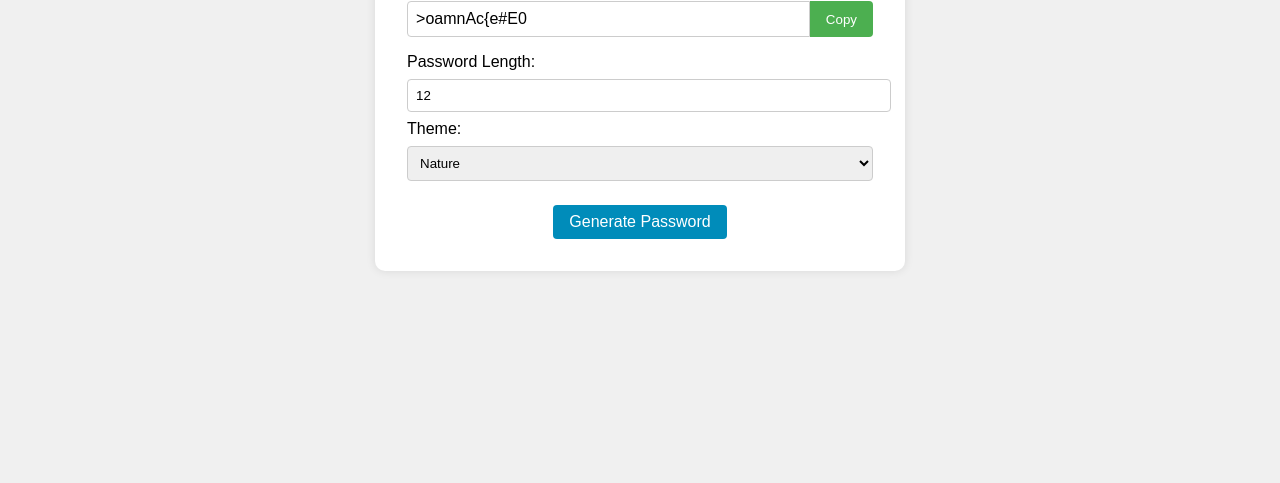
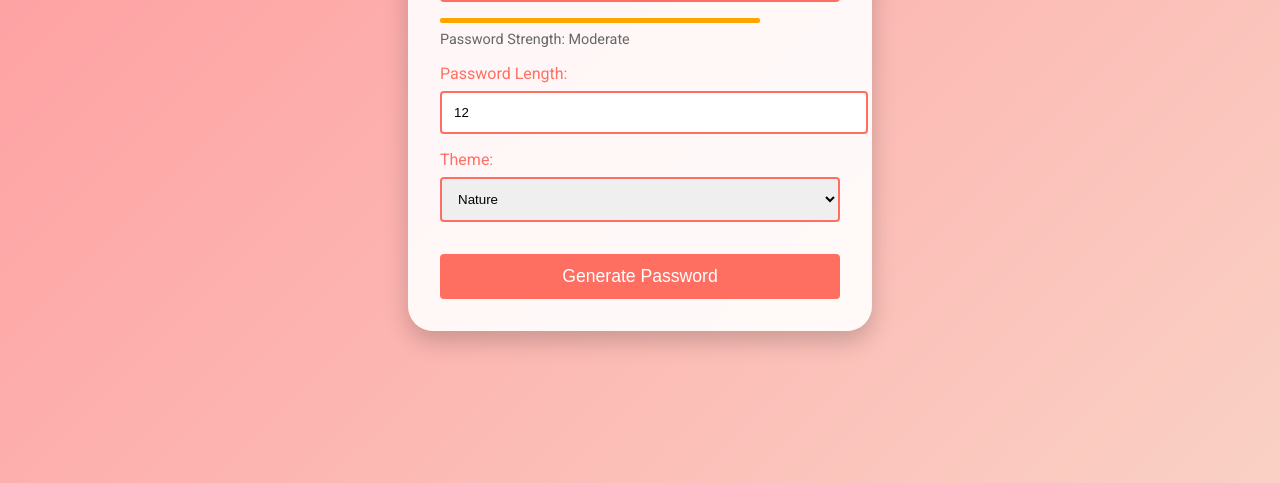
Before and after one commit to AyushMali-17/PasswordGenerator, a plain HTML site: page index.html in a window 1280 px wide. Shown: the part 317-800 px from the top of the page. Drawn offline with Linux system fonts and the light colour scheme.

Commit message:
completed with the password generator

```diff
--- a/index.html
+++ b/index.html
@@ -5,13 +5,19 @@
     <meta name="viewport" content="width=device-width, initial-scale=1.0">
     <title>Aesthetic Password Generator</title>
     <link rel="stylesheet" href="styles.css">
+    <link href="https://fonts.googleapis.com/css2?family=Roboto:wght@300;400;700&display=swap" rel="stylesheet">
+    <link href="https://fonts.googleapis.com/css2?family=Lobster&display=swap" rel="stylesheet">
 </head>
 <body>
     <div class="container">
-        <h1>Aesthetic Password Generator</h1>
+        <h1> Password Generator</h1>
         <div class="password-display">
             <input type="text" id="passwordOutput" readonly>
             <button id="copyButton">Copy</button>
+        </div>
+        <div class="strength-meter">
+            <div class="strength-bar"></div>
+            <p id="strengthText">Password Strength: </p>
         </div>
         <div class="options">
             <label for="lengthInput">Password Length:</label>
@@ -22,6 +28,8 @@
                 <option value="nature">Nature</option>
                 <option value="cosmic">Cosmic</option>
                 <option value="art">Art</option>
+                <option value="music">Music</option>
+                <option value="technology">Technology</option>
             </select>
         </div>
         <button id="generateButton">Generate Password</button>
--- a/script.js
+++ b/script.js
@@ -3,11 +3,15 @@ const copyButton = document.getElementById('copyButton');
 const lengthInput = document.getElementById('lengthInput');
 const themeSelect = document.getElementById('themeSelect');
 const generateButton = document.getElementById('generateButton');
+const strengthBar = document.querySelector('.strength-bar');
+const strengthText = document.getElementById('strengthText');
 
 const themes = {
-    nature: ['forest', 'river', 'mountain', 'sunset', 'ocean', 'flower'],
-    cosmic: ['star', 'galaxy', 'nebula', 'comet', 'planet', 'moon'],
-    art: ['canvas', 'palette', 'brush', 'melody', 'rhythm', 'harmony']
+    nature: ['forest', 'river', 'mountain', 'sunset', 'ocean', 'flower', 'meadow', 'breeze', 'petal', 'leaf'],
+    cosmic: ['star', 'galaxy', 'nebula', 'comet', 'planet', 'moon', 'asteroid', 'supernova', 'quasar', 'void'],
+    art: ['canvas', 'palette', 'brush', 'melody', 'rhythm', 'harmony', 'sculpture', 'fresco', 'mural', 'sketch'],
+    music: ['melody', 'rhythm', 'harmony', 'symphony', 'jazz', 'rock', 'blues', 'opera', 'concerto', 'sonata'],
+    technology: ['quantum', 'cyber', 'nano', 'binary', 'pixel', 'vector', 'neural', 'crypto', 'quantum', 'hologram']
 };
 
 function generatePassword() {
@@ -18,11 +22,11 @@ function generatePassword() {
     let password = '';
     const charset = 'abcdefghijklmnopqrstuvwxyzABCDEFGHIJKLMNOPQRSTUVWXYZ0123456789!@#$%^&*()-_=+[]{}|;:,.<>?';
 
+    // Ensure at least one character from each category
     password += getRandomChar('abcdefghijklmnopqrstuvwxyz');
     password += getRandomChar('ABCDEFGHIJKLMNOPQRSTUVWXYZ');
     password += getRandomChar('0123456789');
     password += getRandomChar('!@#$%^&*()-_=+[]{}|;:,.<>?');
-
 
     password += themeWord;
 
@@ -33,6 +37,7 @@ function generatePassword() {
     password = shuffleString(password);
 
     passwordOutput.value = password;
+    updateStrengthMeter(password);
 }
 
 function getRandomChar(charset) {
@@ -41,6 +46,43 @@ function getRandomChar(charset) {
 
 function shuffleString(str) {
     return str.split('').sort(() => Math.random() - 0.5).join('');
+}
+
+function updateStrengthMeter(password) {
+    const strength = calculatePasswordStrength(password);
+    let color, text;
+
+    if (strength > 80) {
+        color = '#4CAF50';
+        text = 'Strong';
+    } else if (strength > 60) {
+        color = '#FFA500';
+        text = 'Moderate';
+    } else {
+        color = '#F44336';
+        text = 'Weak';
+    }
+
+    strengthBar.style.width = `${strength}%`;
+    strengthBar.style.backgroundColor = color;
+    strengthText.textContent = `Password Strength: ${text}`;
+}
+
+function calculatePasswordStrength(password) {
+    let strength = 0;
+
+    strength += Math.min(20, password.length * 2);
+
+    if (/[a-z]/.test(password)) strength += 10;
+    if (/[A-Z]/.test(password)) strength += 10;
+    if (/\d/.test(password)) strength += 10;
+    if (/[!@#$%^&*()-_=+[\]{}|;:,.<>?]/.test(password)) strength += 15;
+
+    if (/[a-z]/.test(password) && /[A-Z]/.test(password) && /\d/.test(password) && /[!@#$%^&*()-_=+[\]{}|;:,.<>?]/.test(password)) {
+        strength += 15;
+    }
+
+    return Math.min(100, strength);
 }
 
 generateButton.addEventListener('click', generatePassword);
--- a/styles.css
+++ b/styles.css
@@ -1,24 +1,36 @@
 body {
-    font-family: Arial, sans-serif;
-    background-color: #f0f0f0;
+    font-family: 'Roboto', sans-serif;
+    background: linear-gradient(135deg, #ff9a9e 0%, #fad0c4 99%, #fad0c4 100%);
     display: flex;
     justify-content: center;
     align-items: center;
     height: 100vh;
     margin: 0;
+    overflow: hidden;
 }
 
 .container {
-    background-color: white;
+    background-color: rgba(255, 255, 255, 0.9);
     padding: 2rem;
-    border-radius: 10px;
-    box-shadow: 0 0 10px rgba(0, 0, 0, 0.1);
+    border-radius: 25px;
+    box-shadow: 0 10px 25px rgba(0, 0, 0, 0.2);
     text-align: center;
+    max-width: 400px;
+    width: 100%;
+    animation: fadeIn 1s ease-in-out;
+}
+
+@keyframes fadeIn {
+    from { opacity: 0; }
+    to { opacity: 1; }
 }
 
 h1 {
-    color: #333;
-    margin-bottom: 1rem;
+    font-family: 'Lobster', cursive;
+    color: #ff6f61;
+    margin-bottom: 1.5rem;
+    font-weight: 700;
+    text-shadow: 2px 2px 4px rgba(0, 0, 0, 0.1);
 }
 
 .password-display {
@@ -28,19 +40,48 @@ h1 {
 
 #passwordOutput {
     flex-grow: 1;
-    padding: 0.5rem;
-    font-size: 1rem;
-    border: 1px solid #ccc;
+    padding: 0.75rem;
+    font-size: 1.1rem;
+    border: 2px solid #ff6f61;
     border-radius: 4px 0 0 4px;
+    transition: border-color 0.3s ease;
+}
+
+#passwordOutput:focus {
+    outline: none;
+    border-color: #ff3b30;
 }
 
 #copyButton {
-    padding: 0.5rem 1rem;
-    background-color: #4CAF50;
+    padding: 0.75rem 1rem;
+    background-color: #ff6f61;
     color: white;
     border: none;
     cursor: pointer;
     border-radius: 0 4px 4px 0;
+    transition: background-color 0.3s ease;
+}
+
+#copyButton:hover {
+    background-color: #ff3b30;
+}
+
+.strength-meter {
+    margin-bottom: 1rem;
+    text-align: left;
+}
+
+.strength-bar {
+    height: 5px;
+    background-color: #e0e0e0;
+    border-radius: 2px;
+    margin-bottom: 0.5rem;
+}
+
+#strengthText {
+    font-size: 0.9rem;
+    color: #666;
+    margin: 0;
 }
 
 .options {
@@ -52,27 +93,37 @@ h1 {
 
 .options label {
     margin-bottom: 0.5rem;
+    color: #ff6f61;
 }
 
 .options input,
 .options select {
     width: 100%;
-    padding: 0.5rem;
-    margin-bottom: 0.5rem;
-    border: 1px solid #ccc;
+    padding: 0.75rem;
+    margin-bottom: 1rem;
+    border: 2px solid #ff6f61;
     border-radius: 4px;
+    transition: border-color 0.3s ease;
+}
+
+.options input:focus,
+.options select:focus {
+    outline: none;
+    border-color: #ff3b30;
 }
 
 #generateButton {
-    padding: 0.5rem 1rem;
-    background-color: #008CBA;
+    padding: 0.75rem 1rem;
+    background-color: #ff6f61;
     color: white;
     border: none;
     cursor: pointer;
     border-radius: 4px;
-    font-size: 1rem;
+    font-size: 1.1rem;
+    transition: background-color 0.3s ease;
+    width: 100%;
 }
 
 #generateButton:hover {
-    background-color: #007B9A;
+    background-color: #ff3b30;
 }
```
